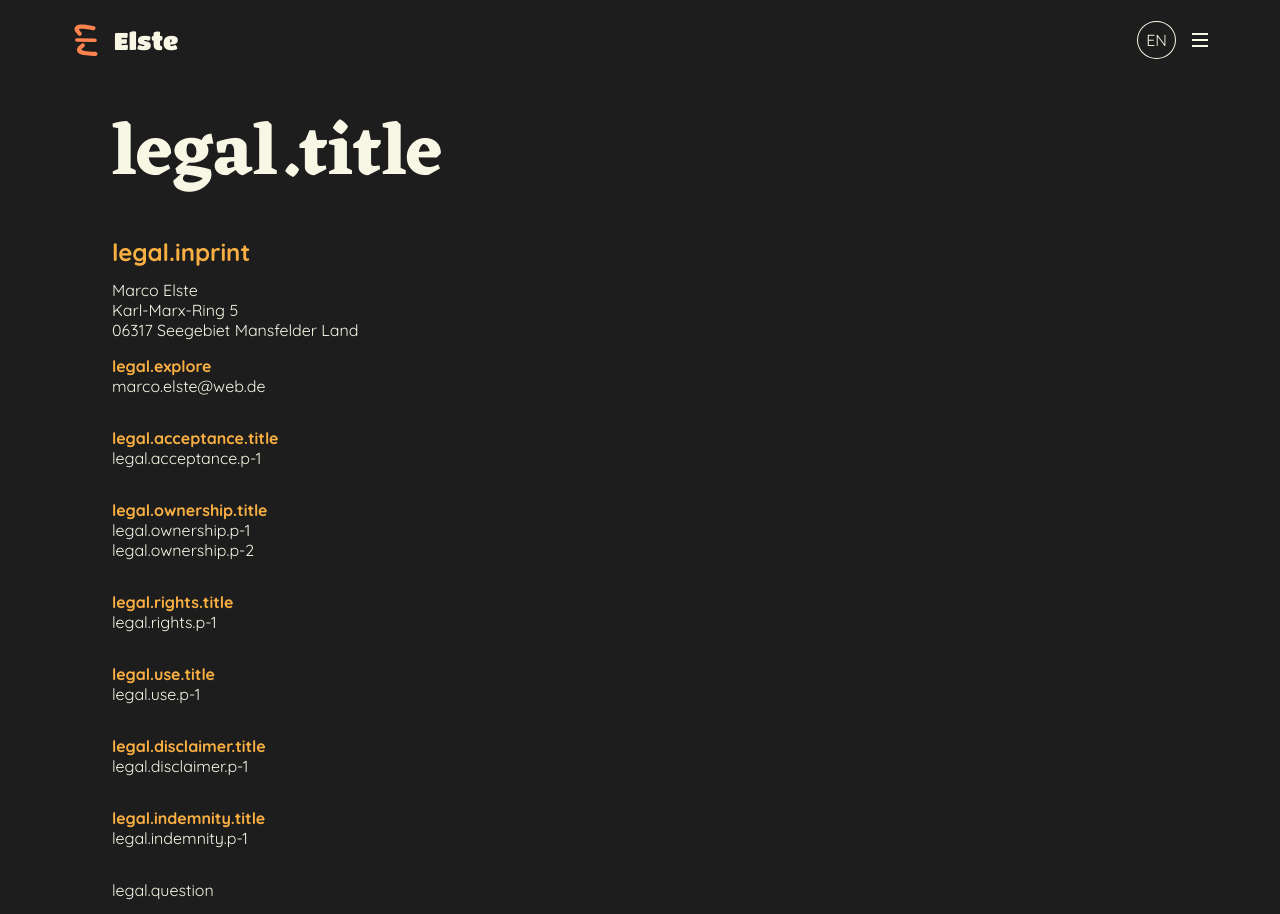
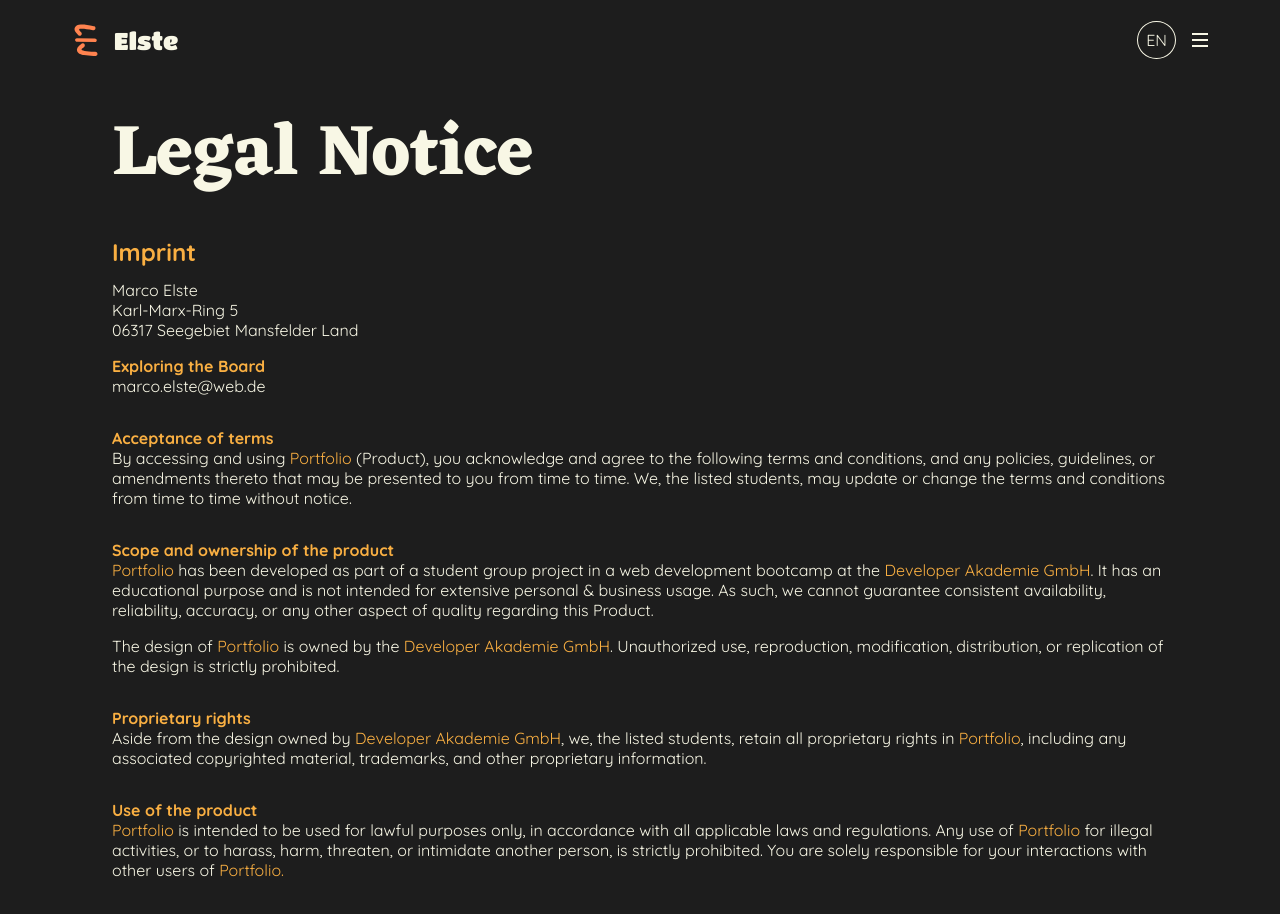
Before and after one commit to elma1989/portfolio, an Angular app: page /impressum in a window 1280 px wide. Shown: the top 914 px of the page. Built offline with nearby package versions, Linux system fonts and the light colour scheme.

Commit message:
chore: Updated en.json - Added tranlateion English for legal notice

```diff
--- a/public/assets/i18n/en.json
+++ b/public/assets/i18n/en.json
@@ -43,5 +43,37 @@
     "references": {
         "title": "What my colleagues say about me",
         "marcus": "Marco enriches the team with his in-depth expertise in current frameworks. He has developed into a highly communicative team player whose professional contributions significantly contribute to our success. Working with him is a benefit both professionally and personally."
+    },
+    "legal": {
+        "title": "Legal Notice",
+        "imprint": "Imprint",
+        "explore": "Exploring the Board",
+        "acceptance": {
+            "title": "Acceptance of terms",
+            "p-1": "By accessing and using <mark>Portfolio</mark> (Product), you acknowledge and agree to the following terms and conditions, and any policies, guidelines, or amendments thereto that may be presented to you from time to time. We, the listed students, may update or change the terms and conditions from time to time without notice."
+        },
+        "ownership": {
+            "title": "Scope and ownership of the product",
+            "p-1": "<mark>Portfolio</mark> has been developed as part of a student group project in a web development bootcamp at the <mark>Developer Akademie GmbH</mark>. It has an educational purpose and is not intended for extensive personal & business usage. As such, we cannot guarantee consistent availability, reliability, accuracy, or any other aspect of quality regarding this Product.",
+            "p-2": "The design of <mark>Portfolio</mark> is owned by the <mark>Developer Akademie GmbH</mark>. Unauthorized use, reproduction, modification, distribution, or replication of the design is strictly prohibited."
+        },
+        "rights": {
+            "title": "Proprietary rights",
+            "p-1": "Aside from the design owned by <mark>Developer Akademie GmbH</mark>, we, the listed students, retain all proprietary rights in <mark>Portfolio</mark>, including any associated copyrighted material, trademarks, and other proprietary information."
+        },
+        "use": {
+            "title": "Use of the product",
+            "p-1": "<mark>Portfolio</mark> is intended to be used for lawful purposes only, in accordance with all applicable laws and regulations. Any use of <mark>Portfolio</mark> for illegal activities, or to harass, harm, threaten, or intimidate another person, is strictly prohibited. You are solely responsible for your interactions with other users of <mark>Portfolio.</mark>"
+        },
+        "disclaimer": {
+            "title": "Disclaimer of warranties and limitation of liability",
+            "p-1": "<mark>Portfolio</mark> is provided as is without warranty of any kind, whether express or implied, including but not limited to the implied warranties of merchantability, fitness for a particular purpose, and non-infringement. In no event will we, the listed students, or the <mark>Developer Akademie</mark>, be liable for any direct, indirect, incidental, special, consequential or exemplary damages, including but not limited to, damages for loss of profits, goodwill, use, data, or other intangible losses, even if we have been advised of the possibility of such damages, arising out of or in connection with the use or performance of <mark>Portfolio</mark>."
+        },
+        "indemnity": {
+            "title": "Indemnity",
+            "p-1": "You agree to indemnify, defend and hold harmless us, the listed students, the <mark>Developer Akademie</mark>, and our affiliates, partners, officers, directors, agents, and employees, from and against any claim, demand, loss, damage, cost, or liability (including reasonable legal fees) arising out of or relating to your use of <mark>Portfolio</mark> and/or your breach of this Legal Notice."
+        },
+        "question": "For any questions or notices, please contact me at ",
+        "date": "Date: January 29, 2026"
     }
 }
--- a/src/app/legal-notice/inprint-paragraph/inprint-paragraph.component.html
+++ b/src/app/legal-notice/inprint-paragraph/inprint-paragraph.component.html
@@ -1,4 +1,6 @@
 <h3>
     <ng-content select="[paragraph-title]"></ng-content>
 </h3>
-<ng-content select="[paragraph-body]"></ng-content>
+<div class="flex flex-col gap-4">
+    <ng-content select="[paragraph-body]"></ng-content>
+</div>
--- a/src/app/legal-notice/legal-notice.component.html
+++ b/src/app/legal-notice/legal-notice.component.html
@@ -14,7 +14,7 @@ flex justify-center">
         text-[2rem]/[2rem] lg:text-[4.5rem]/[4.5rem]
         py-4">{{ 'legal.title' | translate }}</h1>
         <header class="flex flex-col gap-4">
-            <h2 class="font-bold text-[1.5rem]/[1.5rem] tx-yellow">{{ 'legal.inprint' | translate }}</h2>
+            <h2 class="font-bold text-[1.5rem]/[1.5rem] tx-yellow">{{ 'legal.imprint' | translate }}</h2>
             <p>Marco Elste<br />Karl-Marx-Ring 5<br />06317 Seegebiet Mansfelder Land</p>
             <div>
                 <h3 class="font-bold tx-yellow">{{'legal.explore' | translate }}</h3>
@@ -25,12 +25,13 @@ flex justify-center">
             <inprint-paragraph>
                 <span paragraph-title>{{ `legal.${p.id}.title` | translate }}</span>
                 @for (i of getCounter(p.numberParagraphs); track i) {
-                    <p paragraph-body>{{ `legal.${p.id}.p-${i}` | translate }}</p>
+                    <p paragraph-body
+                    [innerHTML]="`legal.${p.id}.p-${i}` | translate"></p>
                 }
             </inprint-paragraph>
         }
         <footer class="flex flex-col gap-4">
-            <p>{{ 'legal.question' | translate }}</p>
+            <p>{{ 'legal.question' | translate }}marco.elste&#64;web.de.</p>
             <p>{{ 'legal.date' | translate }}</p>
         </footer>
     </div>
--- a/src/styles.css
+++ b/src/styles.css
@@ -18,6 +18,10 @@ button {
     cursor: pointer;
 }
 
+mark {
+    background: none;
+    color: var(--yellow);
+}
 .content {
     width: 100%;
     max-width: 1920px;
```
